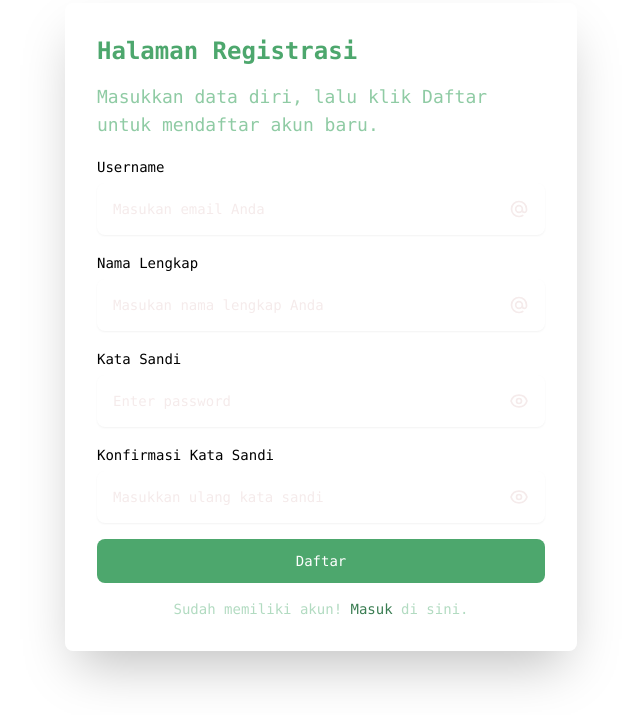
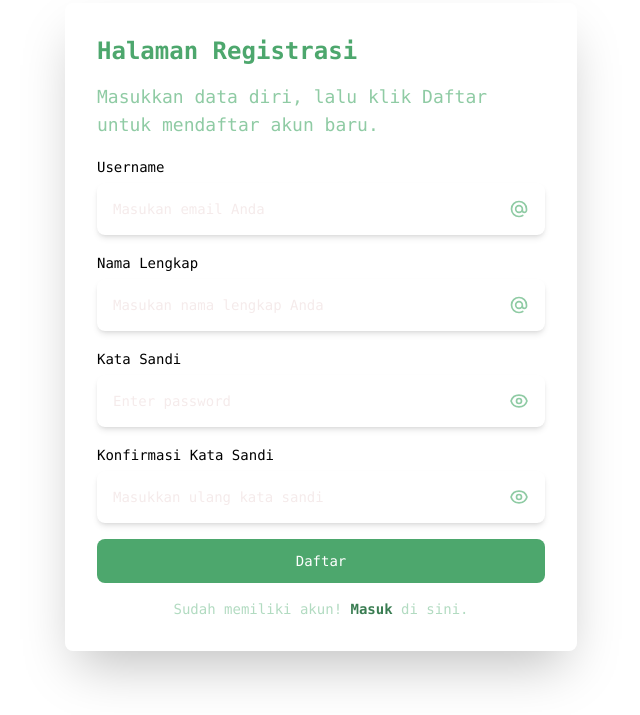
Before and after one commit to ahmadkhotibulu/WebApp-GaussJordan-BatikDindaHayu, a CodeIgniter 4 app: template app/Views/view_register.php in a window 1280 px wide. Shown: the part 261-976 px from the top of the page, without its empty margins (319-959 px from the left). Run offline with PHP 8.4 and a stand-in for CodeIgniter, Linux system fonts and the light colour scheme; the template is opened without the code that fills it, so the values that code supplies are empty; some libraries are stand-ins or nearby versions.

Commit message:
docs: fix styling

```diff
--- a/app/Views/view_petunjuk.php
+++ b/app/Views/view_petunjuk.php
@@ -11,7 +11,7 @@
 </head>
 
 <body>
-  <section>
+  <section class="font-mono">
     <header class="bg-white p-2 sm:px-8 sm:py-6 lg:p-4 xl:px-8 xl:py-6">
       <div class="flex items-center justify-between">
         <a href="<?= base_url('back'); ?>" class="hover:bg-mint-400 group flex items-center rounded-md bg-mint-800 text-white-50 text-sm font-medium pl-2 pr-3 py-2 shadow-sm">
--- a/app/Views/view_register.php
+++ b/app/Views/view_register.php
@@ -48,9 +48,9 @@
         <div>
           <label for="username" class="text-sm font-medium">Username</label>
           <div class="relative mt-1">
-            <input type="text" id="username" name="username" class="w-full rounded-lg border-gray-200 p-4 pr-12 text-sm shadow-sm" placeholder="Masukan email Anda" pattern="^(?=.{3,24}$)(?![_.])(?!.*[_.]{2})[a-zA-Z0-9._]+(?<![_.])$" required />
+            <input type="text" id="username" name="username" class="w-full rounded-lg border-mint-200 p-4 pr-12 text-sm shadow-md" placeholder="Masukan email Anda" pattern="^(?=.{3,24}$)(?![_.])(?!.*[_.]{2})[a-zA-Z0-9._]+(?<![_.])$" required />
             <span class="absolute inset-y-0 right-4 inline-flex items-center">
-              <svg xmlns="http://www.w3.org/2000/svg" class="h-5 w-5 text-gray-400" fill="none" viewBox="0 0 24 24" stroke="currentColor">
+              <svg xmlns="http://www.w3.org/2000/svg" class="h-5 w-5 text-mint-400" fill="none" viewBox="0 0 24 24" stroke="currentColor">
                 <path stroke-linecap="round" stroke-linejoin="round" stroke-width="2" d="M16 12a4 4 0 10-8 0 4 4 0 008 0zm0 0v1.5a2.5 2.5 0 005 0V12a9 9 0 10-9 9m4.5-1.206a8.959 8.959 0 01-4.5 1.207" />
               </svg>
             </span>
@@ -60,9 +60,9 @@
         <div>
           <label for="nama-lengkap" class="text-sm font-medium">Nama Lengkap</label>
           <div class="relative mt-1">
-            <input type="text" id="nama_lengkap" name="nama_lengkap" class="w-full rounded-lg border-gray-200 p-4 pr-12 text-sm shadow-sm" placeholder="Masukan nama lengkap Anda" required />
+            <input type="text" id="nama_lengkap" name="nama_lengkap" class="w-full rounded-lg border-mint-200 p-4 pr-12 text-sm shadow-md" placeholder="Masukan nama lengkap Anda" required />
             <span class="absolute inset-y-0 right-4 inline-flex items-center">
-              <svg xmlns="http://www.w3.org/2000/svg" class="h-5 w-5 text-gray-400" fill="none" viewBox="0 0 24 24" stroke="currentColor">
+              <svg xmlns="http://www.w3.org/2000/svg" class="h-5 w-5 text-mint-400" fill="none" viewBox="0 0 24 24" stroke="currentColor">
                 <path stroke-linecap="round" stroke-linejoin="round" stroke-width="2" d="M16 12a4 4 0 10-8 0 4 4 0 008 0zm0 0v1.5a2.5 2.5 0 005 0V12a9 9 0 10-9 9m4.5-1.206a8.959 8.959 0 01-4.5 1.207" />
               </svg>
             </span>
@@ -72,9 +72,9 @@
         <div>
           <label for="password" class="text-sm font-medium">Kata Sandi</label>
           <div class="relative mt-1">
-            <input type="password" id="password" name="password" class="w-full rounded-lg border-gray-200 p-4 pr-12 text-sm shadow-sm" placeholder="Enter password" />
+            <input type="password" id="password" name="password" class="w-full rounded-lg border-mint-200 p-4 pr-12 text-sm shadow-md" placeholder="Enter password" />
             <span class="absolute inset-y-0 right-4 inline-flex items-center">
-              <svg xmlns="http://www.w3.org/2000/svg" class="h-5 w-5 text-gray-400" fill="none" viewBox="0 0 24 24" stroke="currentColor">
+              <svg xmlns="http://www.w3.org/2000/svg" class="h-5 w-5 text-mint-400" fill="none" viewBox="0 0 24 24" stroke="currentColor">
                 <path stroke-linecap="round" stroke-linejoin="round" stroke-width="2" d="M15 12a3 3 0 11-6 0 3 3 0 016 0z" />
                 <path stroke-linecap="round" stroke-linejoin="round" stroke-width="2" d="M2.458 12C3.732 7.943 7.523 5 12 5c4.478 0 8.268 2.943 9.542 7-1.274 4.057-5.064 7-9.542 7-4.477 0-8.268-2.943-9.542-7z" />
               </svg>
@@ -85,9 +85,9 @@
         <div>
           <label for="ulangi_password" class="text-sm font-medium">Konfirmasi Kata Sandi</label>
           <div class="relative mt-1">
-            <input type="password" id="ulangi_password" name="ulangi_password" class="w-full rounded-lg border-gray-200 p-4 pr-12 text-sm shadow-sm" placeholder="Masukkan ulang kata sandi" />
+            <input type="password" id="ulangi_password" name="ulangi_password" class="w-full rounded-lg border-gray-200 p-4 pr-12 text-sm shadow-md" placeholder="Masukkan ulang kata sandi" />
             <span class="absolute inset-y-0 right-4 inline-flex items-center">
-              <svg xmlns="http://www.w3.org/2000/svg" class="h-5 w-5 text-gray-400" fill="none" viewBox="0 0 24 24" stroke="currentColor">
+              <svg xmlns="http://www.w3.org/2000/svg" class="h-5 w-5 text-mint-400" fill="none" viewBox="0 0 24 24" stroke="currentColor">
                 <path stroke-linecap="round" stroke-linejoin="round" stroke-width="2" d="M15 12a3 3 0 11-6 0 3 3 0 016 0z" />
                 <path stroke-linecap="round" stroke-linejoin="round" stroke-width="2" d="M2.458 12C3.732 7.943 7.523 5 12 5c4.478 0 8.268 2.943 9.542 7-1.274 4.057-5.064 7-9.542 7-4.477 0-8.268-2.943-9.542-7z" />
               </svg>
--- a/package.json
+++ b/package.json
@@ -6,9 +6,7 @@
   "directories": {
     "test": "tests"
   },
-  "scripts": {
-    "test": "echo \"Error: no test specified\" && exit 1"
-  },
+  "scripts": {},
   "repository": {
     "type": "git",
     "url": "git+https://github.com/mkthulu/WebApp-GaussJordan-BatikDindaHayu.git"
```
Also changed, not shown: app/Views/view_login.php (+4 -4 lines), README.md, public/css/app.css, 1 other file.
